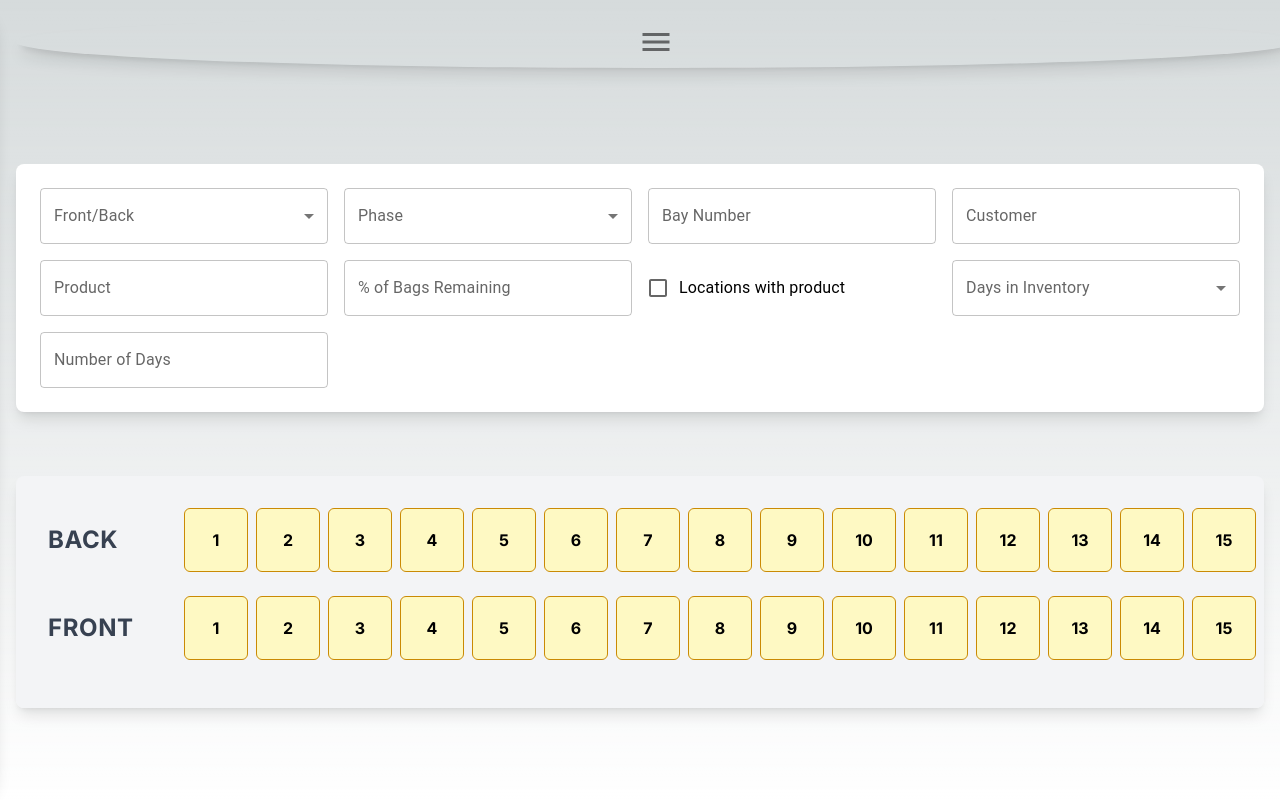
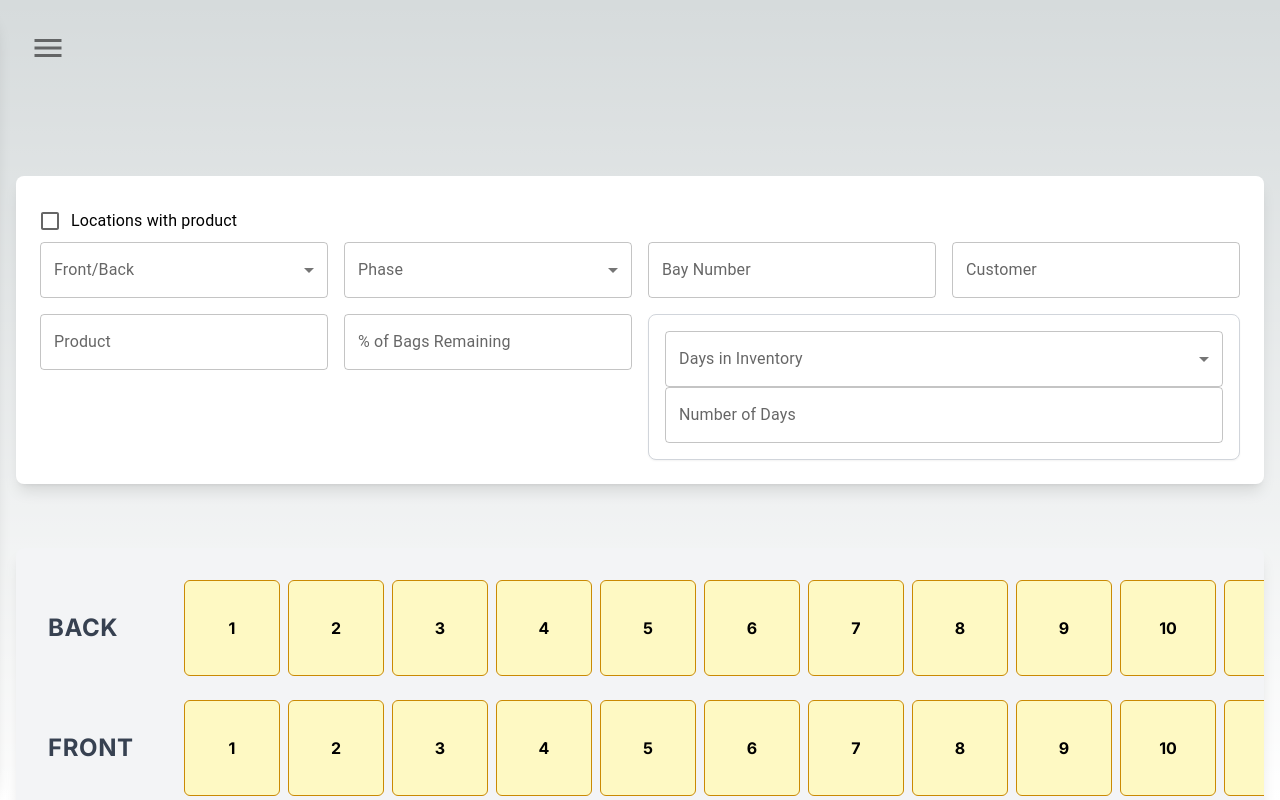
Before and after one commit to ivoorusso/bulkpaklocationmapFork, a Next.js app: page / in a window 1280 px wide. Built offline with nearby package versions, Linux system fonts and the light colour scheme.

Commit message:
update filters and styles

```diff
--- a/src/app/globals.css
+++ b/src/app/globals.css
@@ -51,10 +51,10 @@ body {
 }
 
 .menu-icon-button {
-  color: #ffffff !important; /* text-white */
-  background-color: #16a34a !important; /* hover:bg-green-600 */
-  width: 64px !important;
-  height: 64px !important;
+  color: #ffffff; /* text-white */
+  background-color: #16a34a; /* hover:bg-green-600 */
+  width: 64px;
+  height: 64px;
 }
 
 .menu-logo {
@@ -73,13 +73,13 @@ body {
 }
 
 .menu-fixed-icon-button {
-  position: fixed !important;
-  top: 1rem !important; /* top-4 */
-  left: 1rem !important; /* left-4 */
-  z-index: 50 !important;
-  color: #ffffff !important; /* text-white */
-  background-color: #16a34a !important; /* bg-green-600 */
-  border-radius: 50% !important; /* rounded-full */
-  width: 64px !important;
-  height: 64px !important;
+  position: fixed;
+  top: 1rem; /* top-4 */
+  left: 1rem; /* left-4 */
+  z-index: 50;
+  color: #ffffff; /* text-white */
+  background-color: #16a34a; /* bg-green-600 */
+  border-radius: 50%; /* rounded-full */
+  width: 64px;
+  height: 64px;
 }
--- a/src/app/page.js
+++ b/src/app/page.js
@@ -112,7 +112,7 @@ export default function Home() {
               }}
             >
               <div
-                className={`w-16 h-16 rounded-md ${disabled
+                className={`w-24 h-24 rounded-md ${disabled
                   ? 'bg-gray-300 cursor-not-allowed'
                   : `${boxColorClasses} cursor-pointer hover:bg-yellow-200 hover:shadow-lg transform transition-all duration-300 ease-in-out`
                   } border flex items-center justify-center`}
@@ -135,7 +135,7 @@ export default function Home() {
     <main className="flex flex-col h-screen relative">
       {/* Header con animación de colapsado y superpuesto al contenido */}
       <aside
-  className={`menu-container fixed top-0 left-0 h-full bg-white shadow-lg z-30 transition-transform duration-300 ease-in-out ${isHeaderCollapsed ? '-translate-x-full' : 'translate-x-0'}`}
+        className={`fixed top-0 left-0 h-full shadow-lg z-30 transition-transform duration-300 ease-in-out ${isHeaderCollapsed ? '-translate-x-full' : 'translate-x-0'} menu-container`}
         style={{ width: '250px' }} // Fixed width for the sidebar
       >
         {!isHeaderCollapsed && (
@@ -143,7 +143,7 @@ export default function Home() {
             {/* Button over the logo to close the menu */}
             <IconButton
               onClick={() => setHeaderCollapsed(true)}
-        className="absolute left-4 top-4 bg-white text-black rounded-full p-2 shadow-lg z-50"
+              className="absolute left-4 top-4 menu-icon-button z-50"
             >
               <MenuIcon style={{ fontSize: '36px' }} />
             </IconButton>
@@ -161,7 +161,7 @@ export default function Home() {
       {isHeaderCollapsed && (
         <IconButton
           onClick={() => setHeaderCollapsed(false)}
-    className="fixed top-4 left-4 z-40 bg-white p-2 rounded-full shadow-lg text-black"
+          className="menu-fixed-icon-button"
         >
           <MenuIcon style={{ fontSize: '36px' }} />
         </IconButton>
@@ -171,7 +171,22 @@ export default function Home() {
         <div className="flex flex-col w-full max-w-full lg:max-w-7xl">
 
           <div className="bg-white mb-8 p-6 rounded-lg shadow-lg w-full">
+                          {/* Locations with product Filter */}
+                          <FormControl component="fieldset" className="w-full">
+                <FormControlLabel
+                  control={
+                    <Checkbox
+                      checked={filters.withProduct}
+                      onChange={(e) => setFilters({ ...filters, withProduct: e.target.checked })}
+                      name="withProduct"
+                    />
+                  }
+                  label="Locations with product"
+                />
+              </FormControl>
             <div className="grid grid-cols-1 sm:grid-cols-2 md:grid-cols-3 lg:grid-cols-4 gap-4">
+
+              {/* Front/Back Filter */}
               <FormControl variant="outlined" className="w-full">
                 <InputLabel>Front/Back</InputLabel>
                 <Select
@@ -237,7 +252,7 @@ export default function Home() {
                 onChange={handleFilterChange}
               />
 
-              {/* % of Bags Remaining del total Filter */}
+              {/* % of Bags Remaining Filter */}
               <TextField
                 label="% of Bags Remaining"
                 variant="outlined"
@@ -248,19 +263,10 @@ export default function Home() {
                 type="number"
               />
 
-              {/* Locations with product/Empty Locations Filter */}
-              <FormControlLabel
-                control={
-                  <Checkbox
-                    checked={filters.withProduct}
-                    onChange={(e) => setFilters({ ...filters, withProduct: e.target.checked })}
-                    name="withProduct"
-                  />
-                }
-                label="Locations with product"
-              />
 
-              {/* Days in Inventory Filter */}
+
+              {/* Days in Inventory Filters */}
+              <div className="border border-gray-300 p-4 rounded-lg shadow-sm bg-white col-span-2">
                 <FormControl variant="outlined" className="w-full">
                   <InputLabel>Days in Inventory</InputLabel>
                   <Select
@@ -280,7 +286,7 @@ export default function Home() {
                 <TextField
                   label="Number of Days"
                   variant="outlined"
-                className="w-full"
+                  className="w-full mt-2"
                   name="daysInInventory"
                   value={filters.daysInInventory}
                   onChange={(e) => {
@@ -291,9 +297,12 @@ export default function Home() {
                   }}
                   type="number"
                 />
+              </div>
+
 
             </div>
           </div>
+
 
           {/* Boxes Container */}
           <div className="bg-gray-100 p-8 rounded-lg shadow-lg w-full lg:mt-8 overflow-x-auto">
```
Lines whose indentation alone changed are shown as unchanged.
